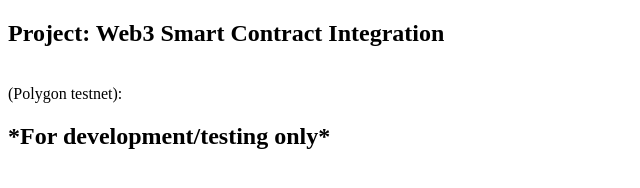
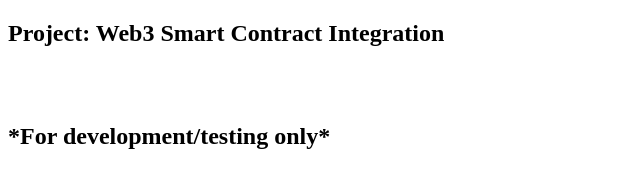
Before and after one commit to fardin-ahmed-shawon/dapp-test, a plain HTML site: page test.html in a window 1280 px wide. Shown: the whole page, without its empty margins (0-640 px from the left). Drawn offline with Linux system fonts and the light colour scheme.

Commit message:
up to date

```diff
--- a/test.html
+++ b/test.html
@@ -8,7 +8,7 @@
 <body>
     <h2>Project: Web3 Smart Contract Integration</h2>
     <br>
-    (Polygon testnet):
+
 
     <br>
     <h2>*For development/testing only*</h2
```
